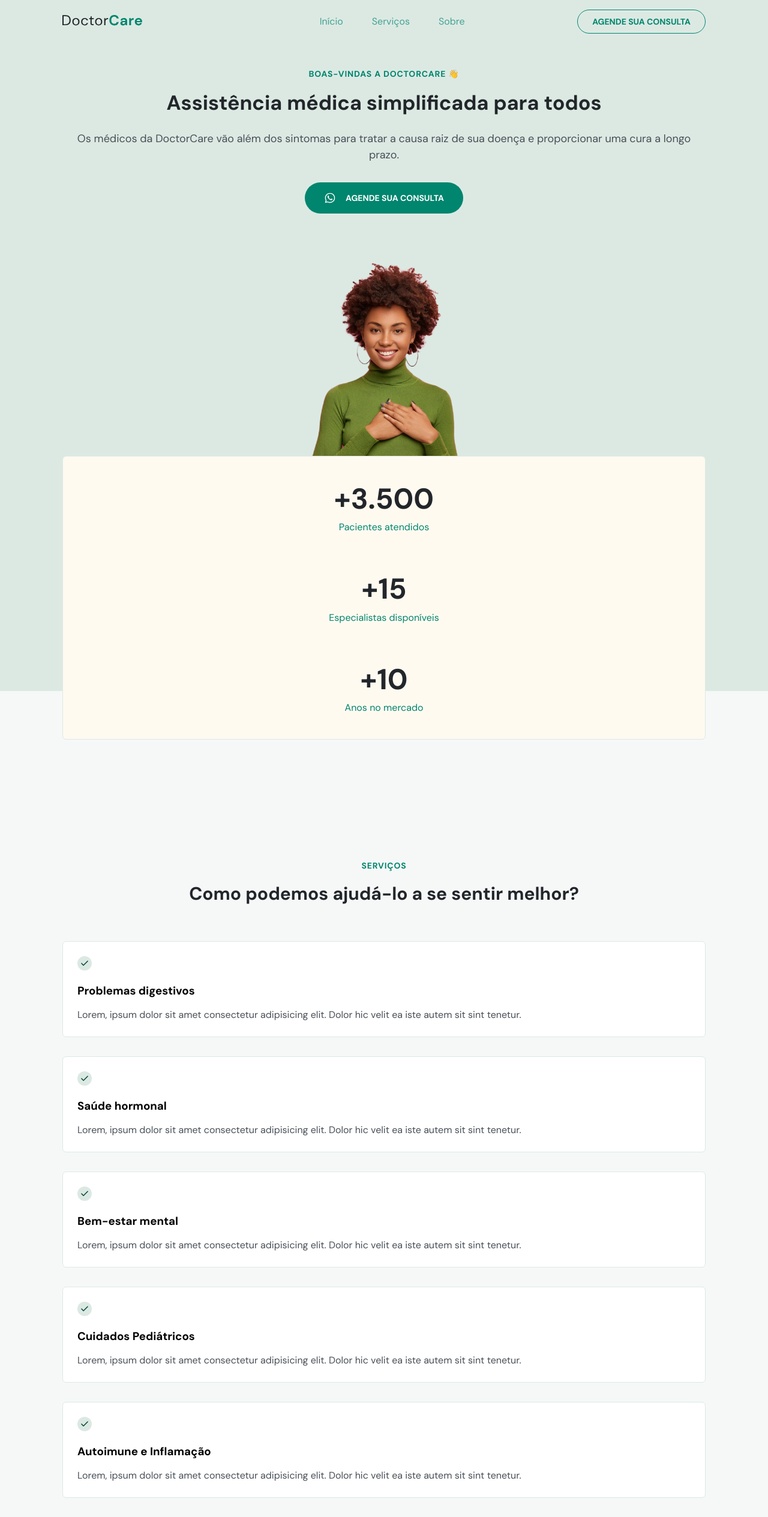
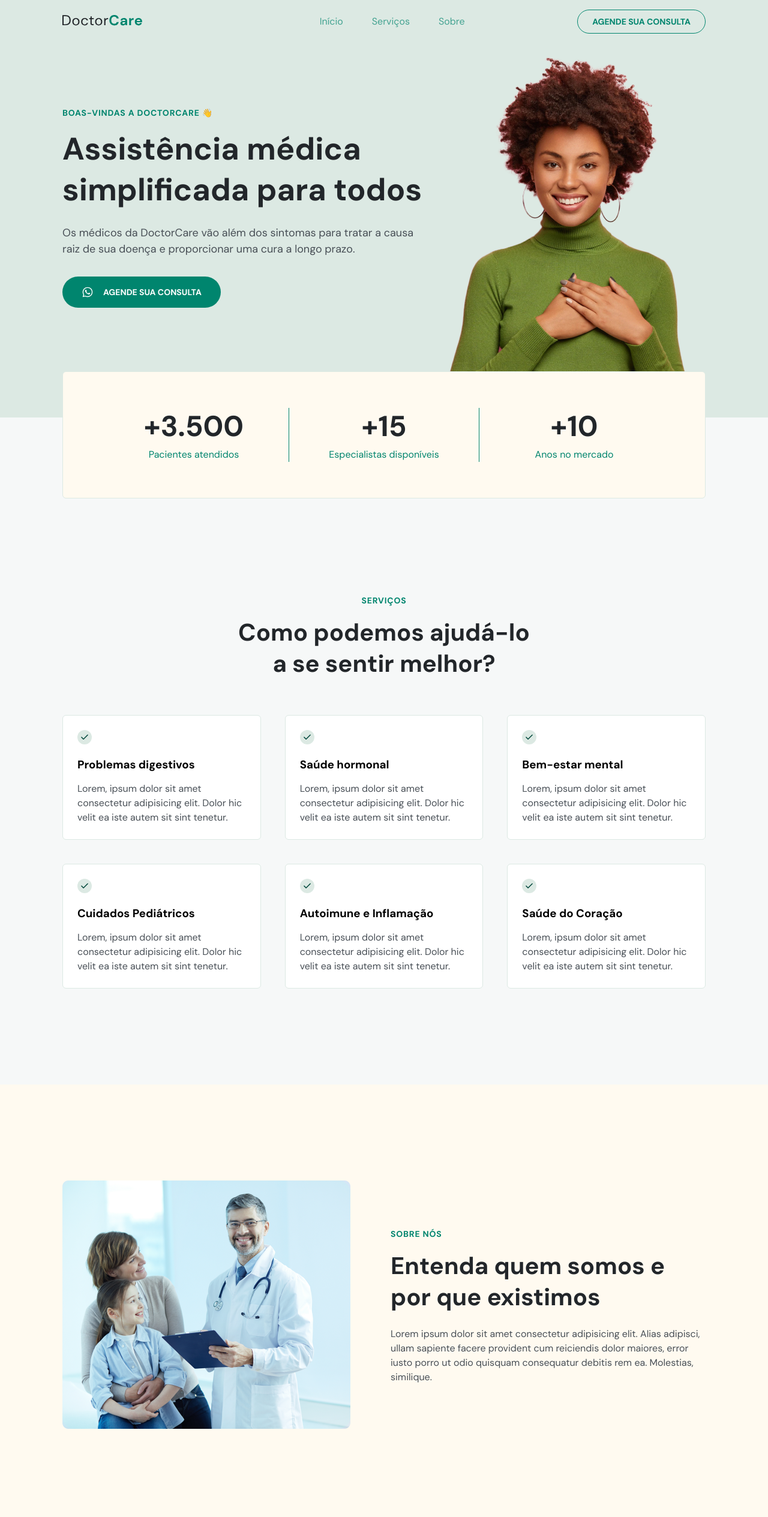
Before and after one commit to EduDomingos/Projeto-Integrador-2, a plain HTML site: page index.html in a window 1280 px wide. Shown: the top 2529 px of the page at 60% size. Drawn offline with nearby package versions, Linux system fonts and the light colour scheme.

Commit message:
Quinto dia Rocketseat Origin Final
Projeto finalizado.

```diff
--- a/index.html
+++ b/index.html
@@ -227,6 +227,8 @@
 
     <section id="home">
       <div class="wrapper">
+
+        <div class="col-a">
           <header>
             <h4>BOAS-VINDAS A DOCTORCARE 👋</h4>
             <h1>Assistência médica simplificada para todos</h1>
@@ -252,6 +254,10 @@
               </svg>
               Agende sua consulta
             </a>
+          </div>
+        </div>
+
+        <div class="col-b">
           <img
             src="./assets/mulher-negra-vestindo-moleton-verde-sorrindo.png"
             alt="Mulher negra vestindo moletom verde com as mãso no peito e sorrindo"
@@ -434,6 +440,8 @@
 
     <section id="about">
       <div class="wrapper">
+
+        <div class="col-a">
           <header>
             <h4>SOBRE NÓS</h4>
             <h2>Entenda quem somos e por que existimos</h2>
@@ -446,16 +454,23 @@
               maiores, error iusto porro ut odio quisquam consequatur debitis rem
               ea. Molestias, similique.
             </p>
+          </div>
+        </div>
+
+        <div class="col-b">
           <img
             src="./assets/doutor-feliz-segurando-prancheta-com-pacientes.png"
             alt="Doutor feliz segurando prancheta com pacientes"
           />
         </div>
+
       </div>
     </section>
 
     <section id="contact">
       <div class="wrapper">
+
+        <div class="col-a">
           <header>
             <h2>Entre em contato com a gente!</h2>
           </header>
@@ -531,16 +546,23 @@
               </svg>
               Agente sua consulta
             </a>
+          </div>
+        </div>
+
+        <div class="col-b">
             <img
               src="./assets/homem-negro-sorrindo-mexendo-no-smartphone.png"
               alt="Homem negro sorrindo mexendo no smartphone"
             />
         </div>
+
       </div>
     </section>
 
     <footer>
       <div class="wrapper">
+
+        <div class="col-a">
           <a class="logo" href="#home">
             <svg
               width="133"
@@ -596,7 +618,9 @@
             ©2022 Sunday.<br />
             Todos os direitos reservados.
           </p>
+        </div>
 
+        <div class="col-b">
           <ul class="social-links">
             <li>
               <a target="_blank" href="https://instagram.com">
@@ -678,6 +702,8 @@
             </li>
           </ul>
         </div>
+      </div>
+
     </footer>
 
     <a id="backToTopButton" href="#home">
@@ -705,6 +731,7 @@
         />
       </svg>
     </a>
+
     <!-- ScroolReveal Lib -->
     <script src="https://unpkg.com/scrollreveal"></script>
     <script src="./main.js"></script>
--- a/main.js
+++ b/main.js
@@ -5,6 +5,38 @@
 function onScroll() {
   showNavOnScroll()
   showBackToTopButtonOnScroll()
+
+  activateMenuAtCurrentSection(home)
+  activateMenuAtCurrentSection(services)
+  activateMenuAtCurrentSection(about)
+  activateMenuAtCurrentSection(contact)
+
+}
+
+function activateMenuAtCurrentSection(section) {
+  const targetLine = scrollY + innerHeight / 2
+
+  // verificar se section passou da targetLine
+
+  const sectionTop = section.offsetTop
+
+  const sectionHeight = section.offsetHeight
+
+  const sectionTopReachOrPassedTargetLine = targetLine >= sectionTop
+
+  const sectionEndsAt = sectionTop + sectionHeight
+
+  const sectionEndPassedTargetLine = sectionEndsAt <= targetLine
+
+  const sectionBounderies = sectionTopReachOrPassedTargetLine && !sectionEndPassedTargetLine
+
+  const sectionId = section.getAttribute('id')
+  const menuElement = document.querySelector(`.menu a[href*=${sectionId}]`)
+
+  menuElement.classList.remove('active')
+  if (sectionBounderies) {
+    menuElement.classList.add('active')
+  }
 }
 
 function showNavOnScroll() {
--- a/style.css
+++ b/style.css
@@ -294,13 +294,14 @@
 /*====================Home====================*/
 
 #home {
+  padding-block: 0;
   padding-top: calc(4.1rem + var(--nav-height));
 }
 
 #home::before {
   content: '';
   width: 100%;
-  height: calc(108rem + var(--nav-height));
+  height: calc(76% + var(--nav-height));
   background-color: var(--brand-light);
   display: block;
 
@@ -501,9 +502,30 @@
   }
 
   /*====================Geral====================*/
+  body {
+    overflow: auto;
+  }
 
   .wrapper {
     width: min(1120px, 100%);
+    display: grid;
+  }
+
+  .col-a {
+    grid-area: A;
+  }
+
+  .col-b {
+    grid-area: B;
+  }
+
+  section {
+    padding-block: 16rem;
+  }
+
+  section header h2 {
+    font-size: 4rem;
+    line-height: 5.2rem;
   }
 
   /*====================Navigation====================*/
@@ -592,18 +614,139 @@
     background-color: white;
   }
 
+  nav#navigation .menu li a.active::after,
   nav#navigation .menu li a:hover::after {
     padding-inline: 0.8rem;
     width: 100%;
   }
 
+  nav#navigation.scroll .menu li a.active,
   nav#navigation.scroll .menu li a:hover {
     opacity: 1;
   }
 
+  nav#navigation.scroll .menu a.button.active,
   nav#navigation.scroll .menu a.button:hover {
     background-color: var(--brand-light);
     border: none;
     color: var(--primary-color);
   }
+
+  /*====================Home====================*/
+  #home::before {
+    height: calc(96% - var(--nav-height));
+  }
+
+  #home {
+    padding-top: var(--nav-height);
+  }
+
+  #home .wrapper {
+    grid-template-columns: 60.5rem 1fr;
+    grid-template-areas:
+    'A B'
+    'C C';
+  }
+
+  #home .col-a {
+    text-align: left;
+    align-self: center;
+  }
+
+  #home h1 {
+    font-size: 5.2rem;
+  }
+
+  #home .content p {
+    font-size: 1.8rem;
+  }
+
+  #home .stats {
+    grid-area: C;
+
+    flex-direction: row;
+    padding: 6rem;
+    gap: 0;
+  }
+
+  #home .stats .stat + .stat {
+    border-left: 0.1rem solid var(--primary-color);
+  }
+
+  #home .stats .stat {
+    flex: 1;
+  }
+
+  #home .button {
+    margin: 0;
+  }
+
+  #home img {
+    width: 42rem;
+  }
+
+  /*====================Services====================*/
+  #services h2 {
+    width: 49.7rem;
+    margin-inline: auto;
+  }
+
+  #services .cards {
+    flex-direction: row;
+    flex-wrap: wrap;
+    gap: 4rem;
+  }
+
+  #services .card {
+    width: 30%;
+    flex-grow: 1;
+  }
+
+  /*====================About====================*/
+  #about .wrapper {
+    grid-template-columns: 48rem 1fr;
+    grid-template-areas: 'B A';
+    gap: 6.7rem;
+  }
+
+  #about .col-a {
+    align-self: center;
+  }
+
+  #about .content p {
+    margin-bottom: 0;
+  }
+
+  /*====================Contact====================*/
+  #contact .wrapper {
+    grid-template-columns: 1fr 57.5rem;
+    grid-template-areas: 'A B';
+  }
+
+  #contact h2 {
+    width: 40.4rem;
+  }
+
+  /*====================Footer====================*/
+  footer {
+    padding-block: 8rem;
+  }
+
+  footer .wrapper {
+    grid-template-columns: 1fr 1fr;
+    grid-template-areas: 'A B';
+  }
+
+  footer .col-a {
+    align-self: center;
+  }
+
+  footer .col-b {
+    align-self: center;
+    justify-self: flex-end;
+  }
+
+  footer p {
+    margin-bottom: 0;
+  }
 }
```
Lines whose indentation alone changed are shown as unchanged.
